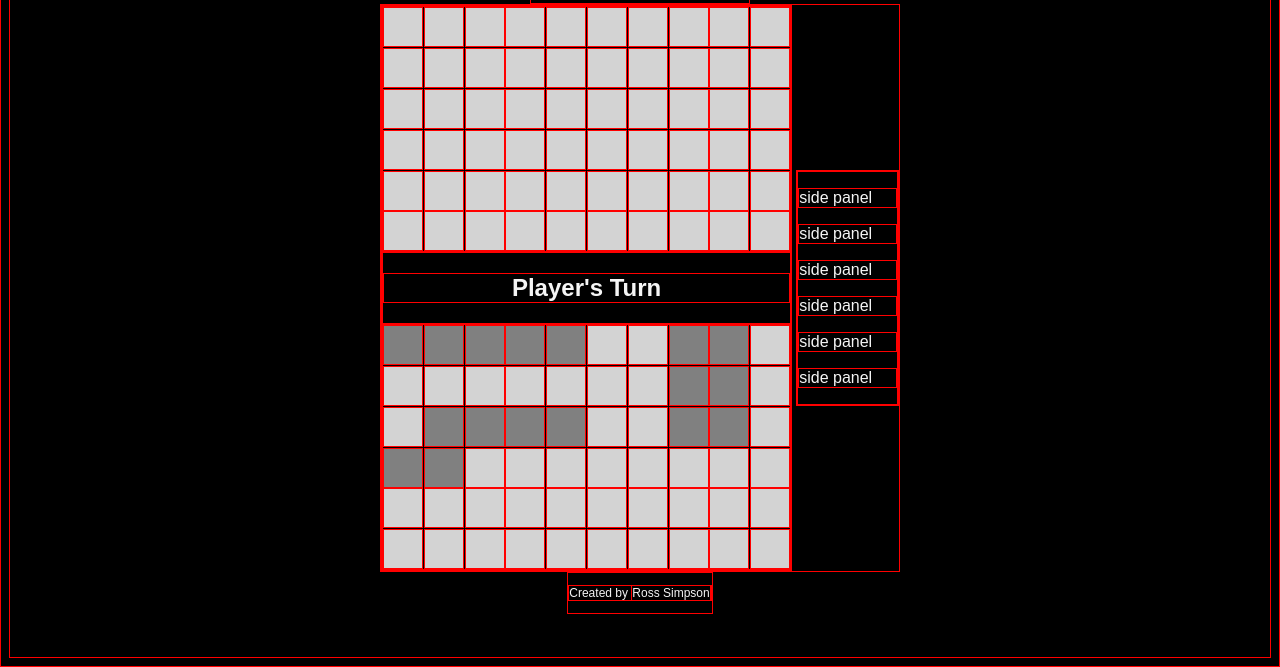
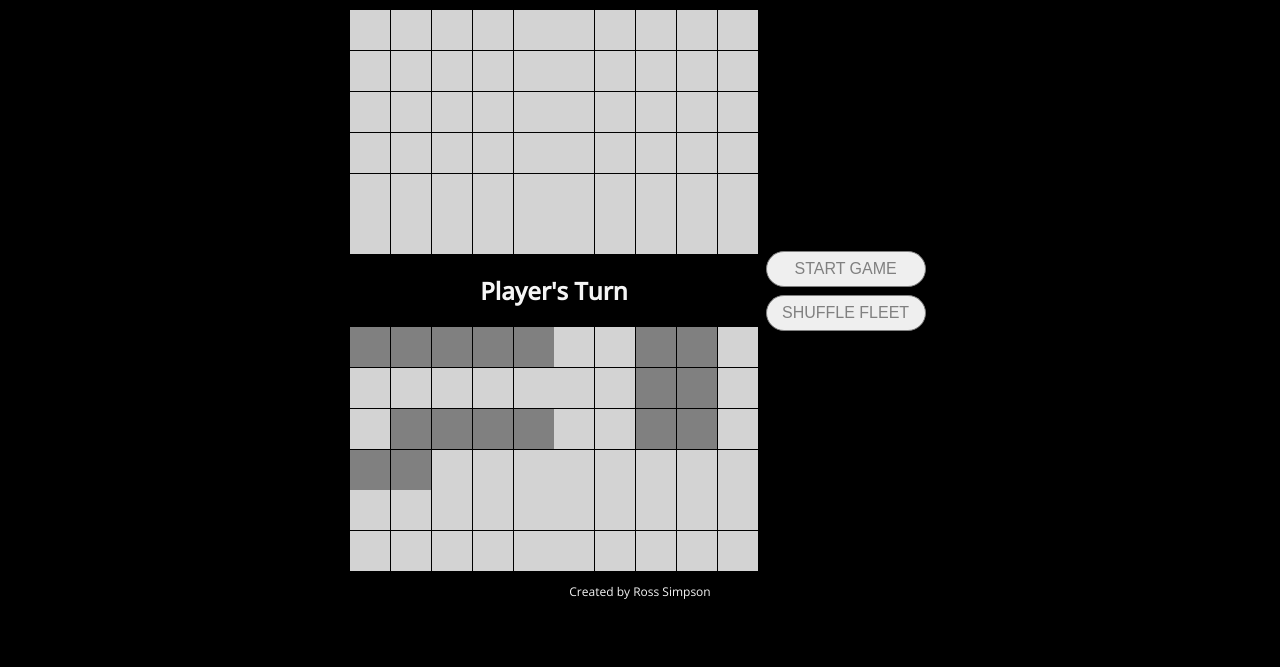
Before and after one commit to SimpsonRoss/battleships, a plain HTML site: page index.html in a window 1280 px wide. Shown: the part 151-818 px from the top of the page. Drawn offline with nearby package versions, Linux system fonts and the light colour scheme.

Commit message:
Changing the CSS Grid and Flex setup, using more Flex and less grid

```diff
--- a/css/style.css
+++ b/css/style.css
@@ -1,6 +1,6 @@
 * {
   box-sizing: border-box;
-  border: 1px solid red;
+  /* border: 1px solid red; */
 }
 
 :root {
@@ -11,7 +11,7 @@
 
 body {
   height: 100vh;
-  font-family: sans-serif;
+  font-family: 'Open Sans', sans-serif;
   display: flex;
   flex-direction: column;
   justify-content: center;
@@ -29,8 +29,7 @@ body {
 
 #main {
   display: grid;
-  grid-template-columns: 4fr 1fr;
-  grid-template-rows: 1fr;
+  flex-direction: row;
   justify-content: center;
   align-items: center;
   gap: .5vmin;
@@ -47,6 +46,21 @@ body {
   display: grid;
   grid-row: 1 / 2;
   grid-column: 2 / 3;
+}
+
+button {
+  width: 20vmin;
+  padding: 1vmin;
+  font-size: 2vmin;
+  border-radius: 4vmin;
+  border: 0.1vmin solid grey;
+  color: grey;
+  margin: .5vmin;
+}
+
+button:hover {
+  color: white;
+  background-color: darkgray;
 }
 
 #computerBoard {
--- a/index.html
+++ b/index.html
@@ -5,6 +5,9 @@
   <meta charset="UTF-8">
   <meta name="viewport" content="width=device-width, initial-scale=1.0">
   <title>Battleships</title>
+  <link rel="preconnect" href="https://fonts.googleapis.com">
+  <link rel="preconnect" href="https://fonts.gstatic.com" crossorigin>
+  <link href="https://fonts.googleapis.com/css2?family=Open+Sans:wght@300;400;500&display=swap" rel="stylesheet">
   <link href="css/style.css" rel="stylesheet" type="text/css" />
   <script defer src="js/script.js"></script>
 </head>
@@ -29,14 +32,10 @@
     </section>
 
     <section id="rightPanel">
-      <div>
-        <p>side panel</p>
-        <p>side panel</p>
-        <p>side panel</p>
-        <p>side panel</p>
-        <p>side panel</p>
-        <p>side panel</p>
-      </div>
+
+      <button id="playAgain">START GAME</button>
+      <button id="playAgain">SHUFFLE FLEET</button>
+
     </section>
   </main>
 
```
